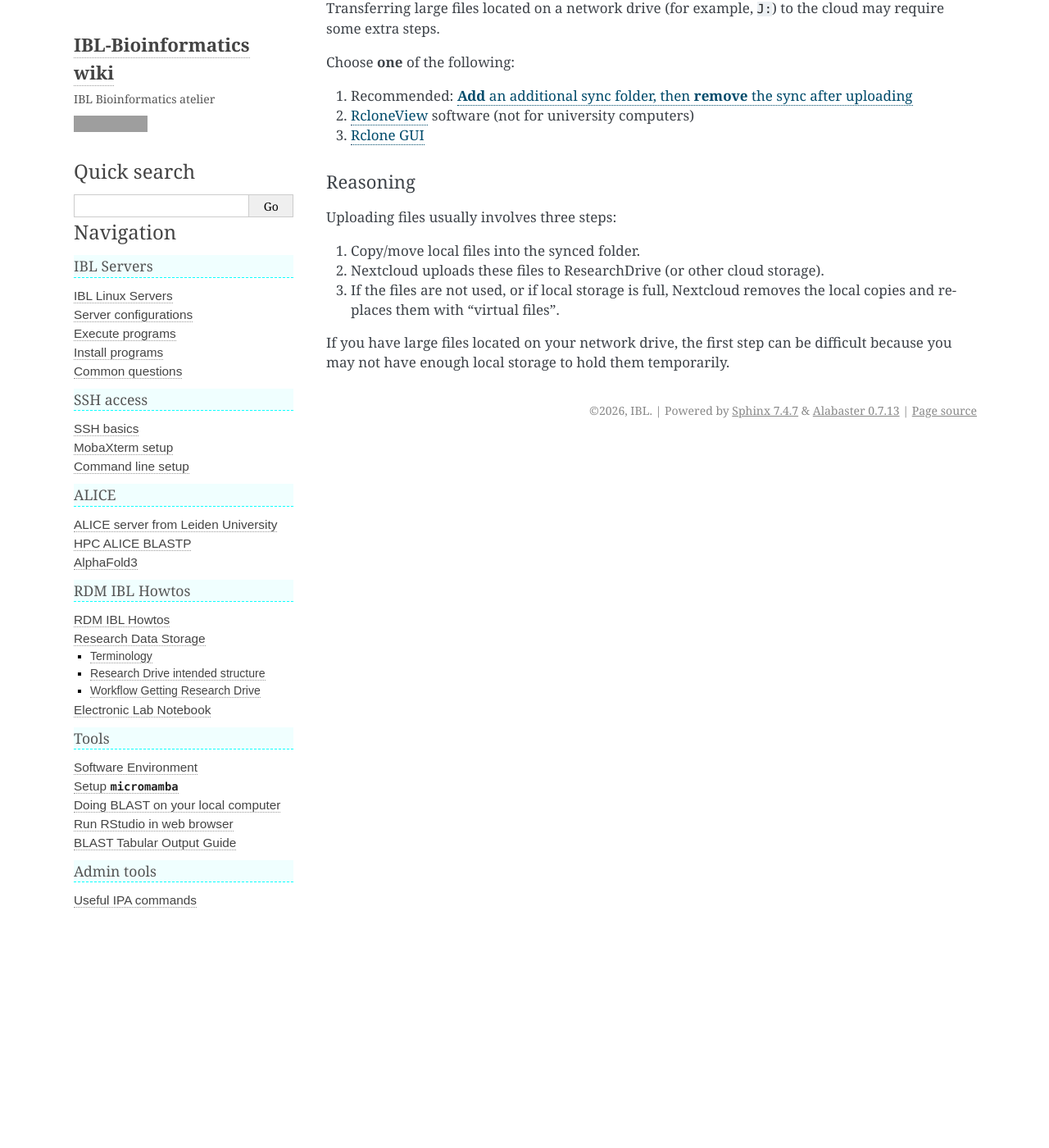
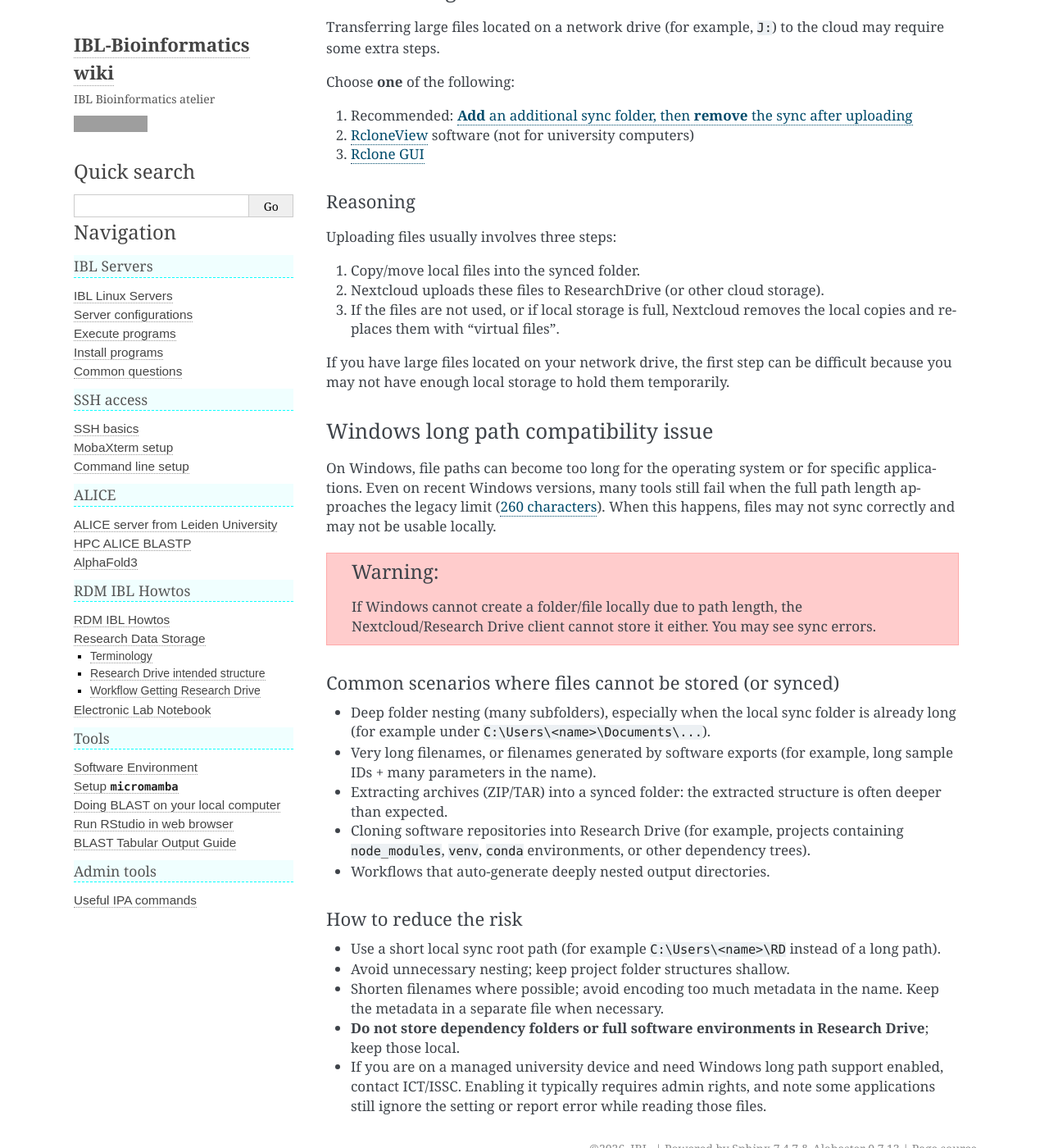
Before and after one commit to IBL-bioinfo/IBL-bioinformatics-wiki, a Sphinx documentation site: the page built from docs/source/rdm_howtos/ResearchDrive.md, in a window 1280 px wide and 1400 px high, scrolled down 7044 px. Shown: the whole window at 82% size. Built offline with Sphinx 7.4.7, drawn with Linux system fonts in a browser that asks for light colours; some of the changed text lies outside the part shown; grey boxes are pictures that could not be loaded.

Commit message:
Add guidance on Windows long path compatibility issues for Research Drive

````diff
--- a/docs/source/rdm_howtos/ResearchDrive.md
+++ b/docs/source/rdm_howtos/ResearchDrive.md
@@ -110,3 +110,27 @@ Uploading files usually involves three steps:
 3. If the files are not used, or if local storage is full, Nextcloud removes the local copies and replaces them with “virtual files”.
 
 If you have large files located on your network drive, the first step can be difficult because you may not have enough local storage to hold them temporarily.
+
+### Windows long path compatibility issue
+
+On Windows, file paths can become too long for the operating system or for specific applications. Even on recent Windows versions, many tools still fail when the full path length approaches the legacy limit ([260 characters](https://learn.microsoft.com/en-us/windows/win32/fileio/maximum-file-path-limitation)). When this happens, files may not sync correctly and may not be usable locally.
+
+```{warning}
+If Windows cannot create a folder/file locally due to path length, the Nextcloud/Research Drive client cannot store it either. You may see sync errors.
+```
+
+#### Common scenarios where files cannot be stored (or synced)
+
+- Deep folder nesting (many subfolders), especially when the local sync folder is already long (for example under `C:\Users\<name>\Documents\...`).
+- Very long filenames, or filenames generated by software exports (for example, long sample IDs + many parameters in the name).
+- Extracting archives (ZIP/TAR) into a synced folder: the extracted structure is often deeper than expected.
+- Cloning software repositories into Research Drive (for example, projects containing `node_modules`, `venv`, `conda` environments, or other dependency trees).
+- Workflows that auto-generate deeply nested output directories.
+
+#### How to reduce the risk
+
+- Use a short local sync root path (for example `C:\Users\<name>\RD` instead of a long path).
+- Avoid unnecessary nesting; keep project folder structures shallow.
+- Shorten filenames where possible; avoid encoding too much metadata in the name. Keep the metadata in a separate file when necessary.
+- **Do not store dependency folders or full software environments in Research Drive**; keep those local.
+- If you are on a managed university device and need Windows long path support enabled, contact ICT/ISSC. Enabling it typically requires admin rights, and note some applications still ignore the setting or report error while reading those files.
````
